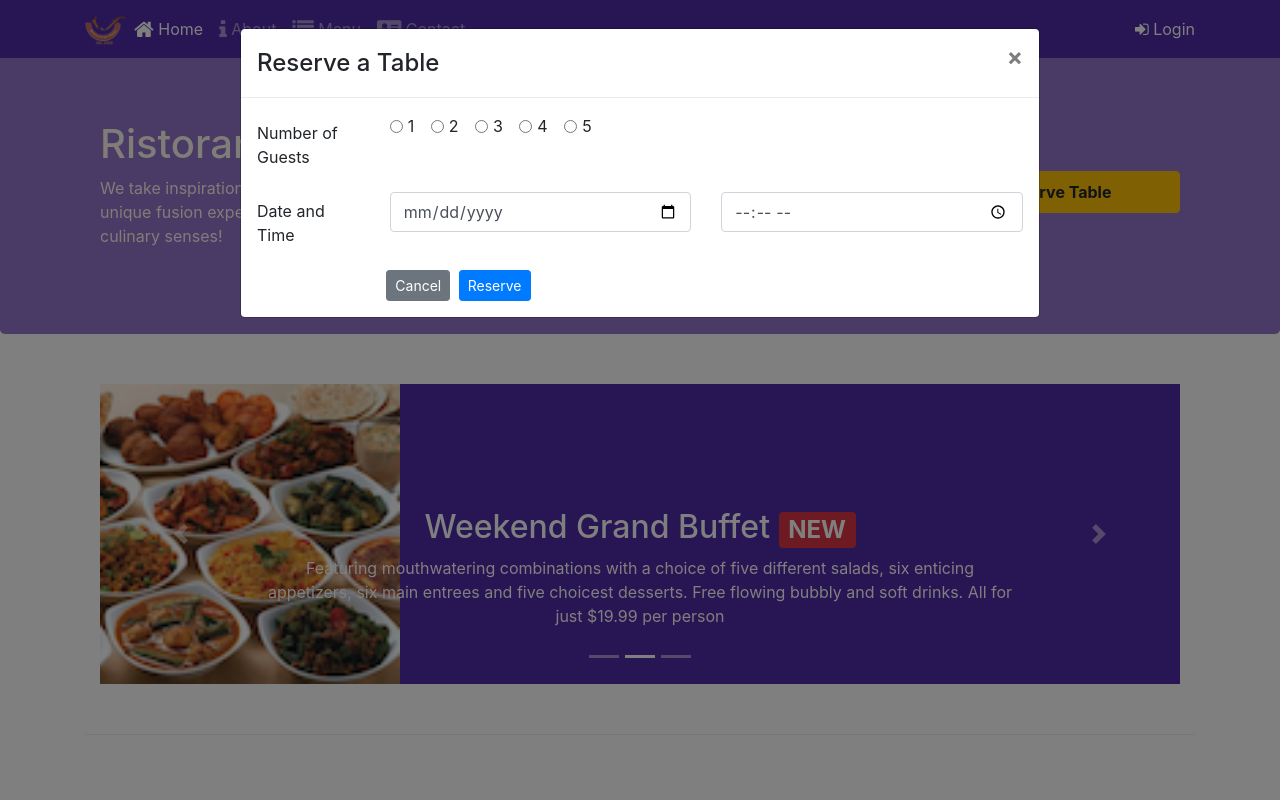
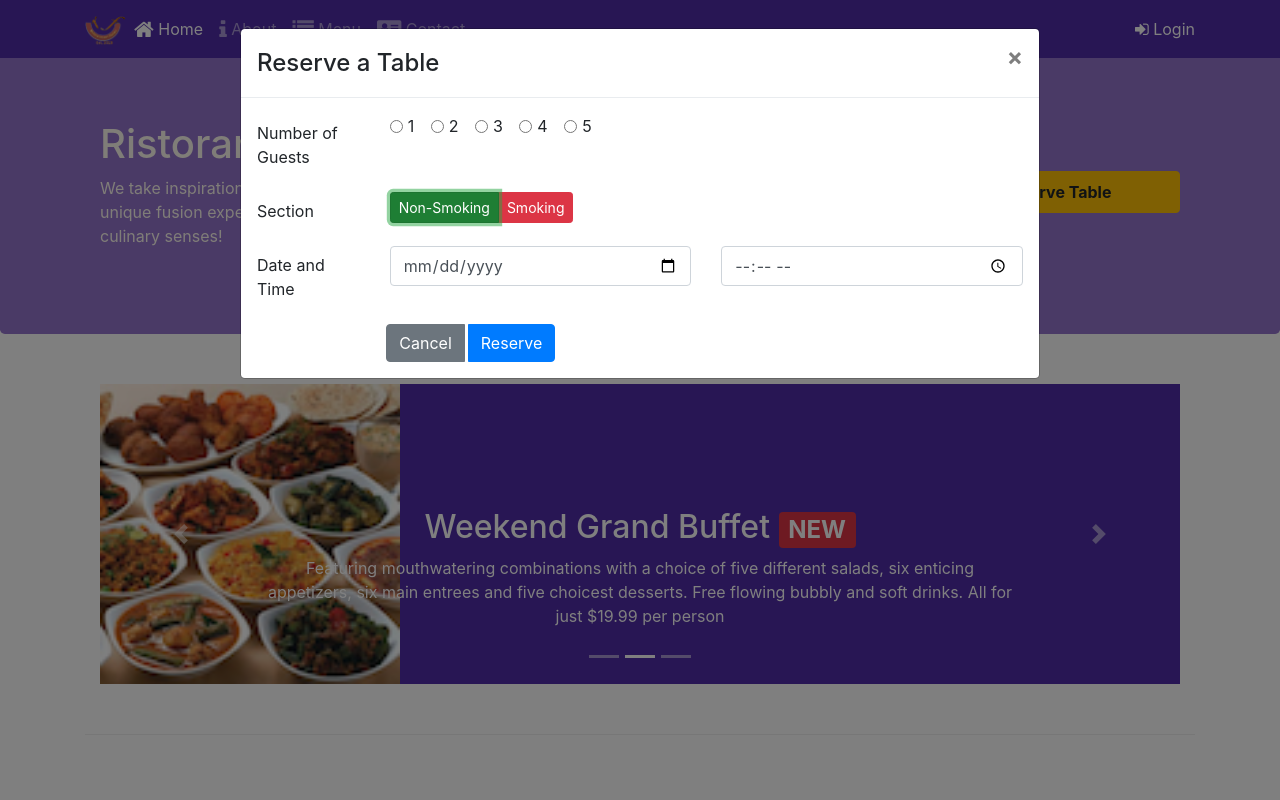
Before and after one commit to vitran96/webtool-excercise, a website: page conFusion/index.html in a window 1280 px wide. Both pictures are taken after a click on the link "Reserve Table". Shown: the top 800 px of the page. Drawn offline with nearby package versions, Linux system fonts and the light colour scheme.

Commit message:
finalize reserve modal form

```diff
--- a/conFusion/index.html
+++ b/conFusion/index.html
@@ -139,6 +139,19 @@
                                 </div>
                             </div>
                             <div class="form-group row">
+                                <label for="radio-section" class="col-md-2 col-form-label">Section</label>
+                                <div class="col-md">
+                                    <div class="btn-group btn-group-toggle" data-toggle="buttons">
+                                        <label class="btn btn-success btn-sm active focus">
+                                          <input type="radio" name="sections" id="radio-section1" checked>Non-Smoking
+                                        </label>
+                                        <label class="btn btn-danger btn-sm">
+                                          <input type="radio" name="sections" id="radio-section2">Smoking
+                                        </label>
+                                    </div>
+                                </div>
+                            </div>
+                            <div class="form-group row">
                                 <label for="dateAndTime" class="col-12 col-md-2 col-form-label">Date and Time</label>
                                 <div class="col-7 col-md-5">
                                     <input type="date" class="form-control" id="date" name="date">
@@ -150,8 +163,10 @@
                             <div class="form-row">
                                 <div class="col-md-2"></div>
                                 <div class="col-md">
-                                    <button class="btn btn-secondary btn-sm mr-1" type="button" data-dismiss="modal">Cancel</button>
-                                    <button class="btn btn-primary btn-sm" type="submit">Reserve</button>
+                                    <div class="btn-group">
+                                        <button class="btn btn-secondary mr-1" type="button" data-dismiss="modal">Cancel</button>
+                                        <button class="btn btn-primary" type="submit">Reserve</button>
+                                    </div>
                                 </div>
                             </div>
                         </form>
```
